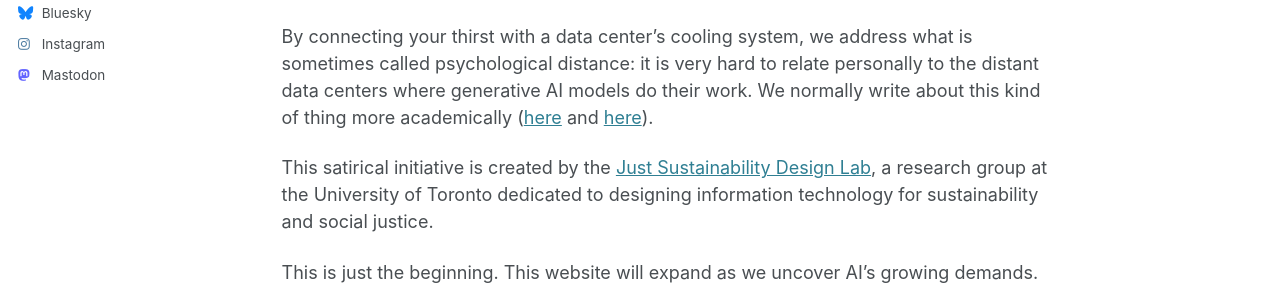
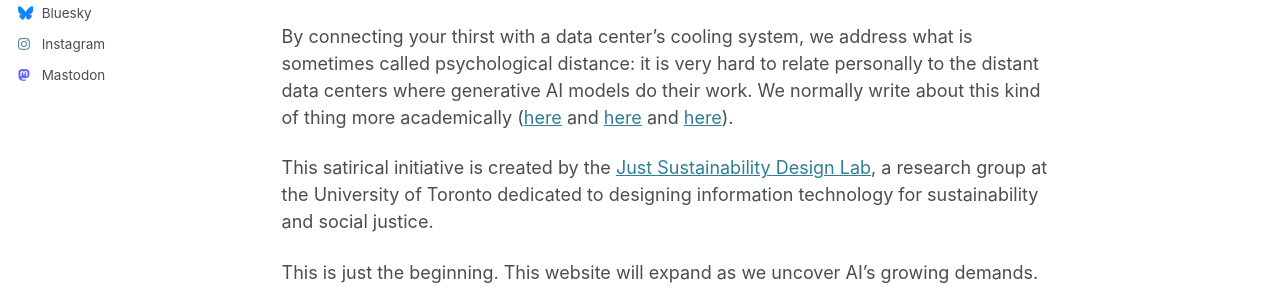
Before and after one commit to JustSustainabilityDesign/savetheAI, a Jekyll site: the page built from _pages/about.md, in a window 1280 px wide. Shown: the part 280-580 px from the top of the page. Built offline with Jekyll 4.4.1, drawn with Linux system fonts in a browser that asks for light colours.

Commit message:
Update about.md
added limits paper

```diff
--- a/_pages/about.md
+++ b/_pages/about.md
@@ -7,7 +7,7 @@ Do we actually want you to sit thirstily in the dark with an empty phone battery
 
 Our aim with this satirical campaign is to use humor to connect your personal needs for Earth’s resources with the evidence of just how much of those resources are now being claimed for the data centers running generative AI. And to make you smile.
 
-By connecting your thirst with a data center’s cooling system, we address what is sometimes called psychological distance: it is very hard to relate personally to the distant data centers where generative AI models do their work. We normally write about this kind of thing more academically ([here](https://www.semanticscholar.org/paper/Limits-at-a-Distance%3A-Design-Directions-to-Address-Bhardwaj/41ebfd61217c8d1287fa0b6f28bc57d3f34f5a22) and [here](https://direct.mit.edu/books/oa-monograph/5594/chapter/4218569/Searching-for-Just-Sustainable-Design-Decisions)).
+By connecting your thirst with a data center’s cooling system, we address what is sometimes called psychological distance: it is very hard to relate personally to the distant data centers where generative AI models do their work. We normally write about this kind of thing more academically ([here](https://www.semanticscholar.org/paper/Limits-at-a-Distance%3A-Design-Directions-to-Address-Bhardwaj/41ebfd61217c8d1287fa0b6f28bc57d3f34f5a22) and [here](https://direct.mit.edu/books/oa-monograph/5594/chapter/4218569/Searching-for-Just-Sustainable-Design-Decisions) and [here](https://arxiv.org/abs/2501.17980v1)).
 
 This satirical initiative is created by the [Just Sustainability Design Lab](https://justsustainabilitydesign.org/), a research group at the University of Toronto dedicated to designing information technology for sustainability and social justice.
 
```
